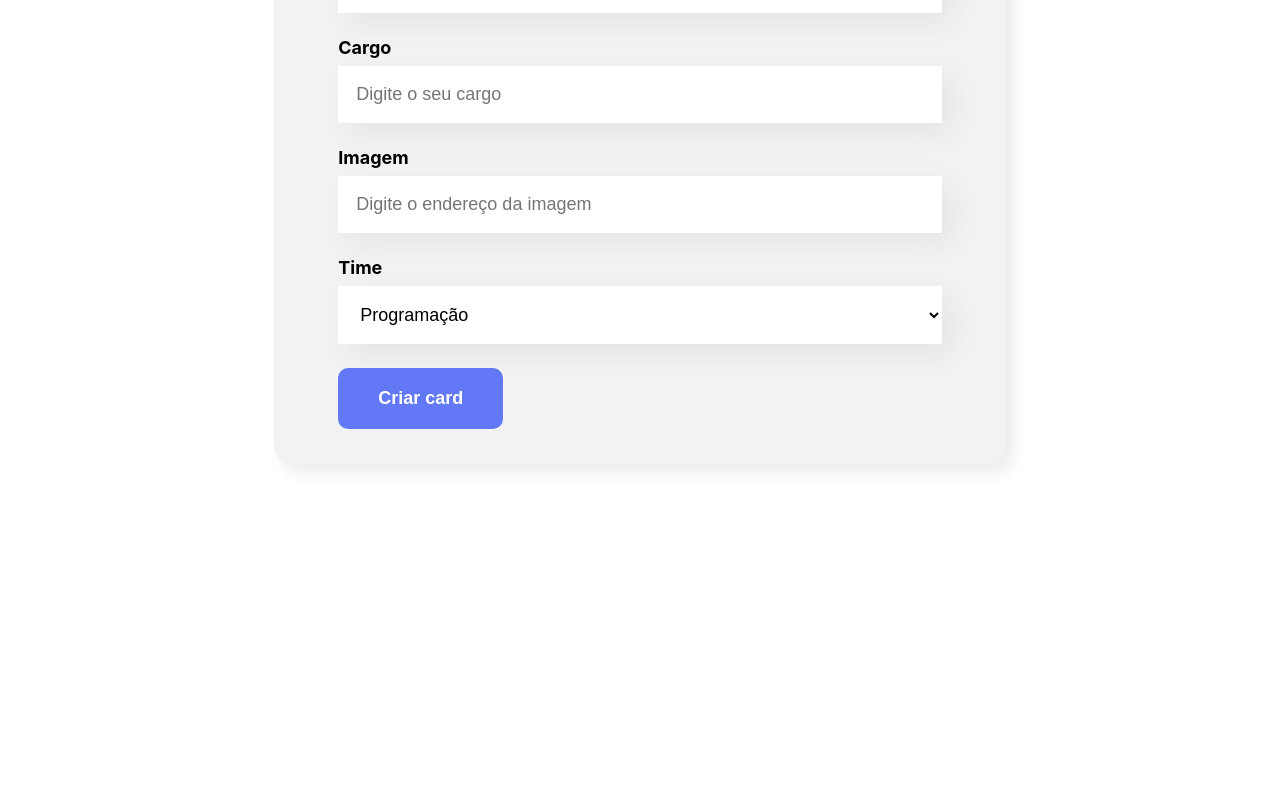
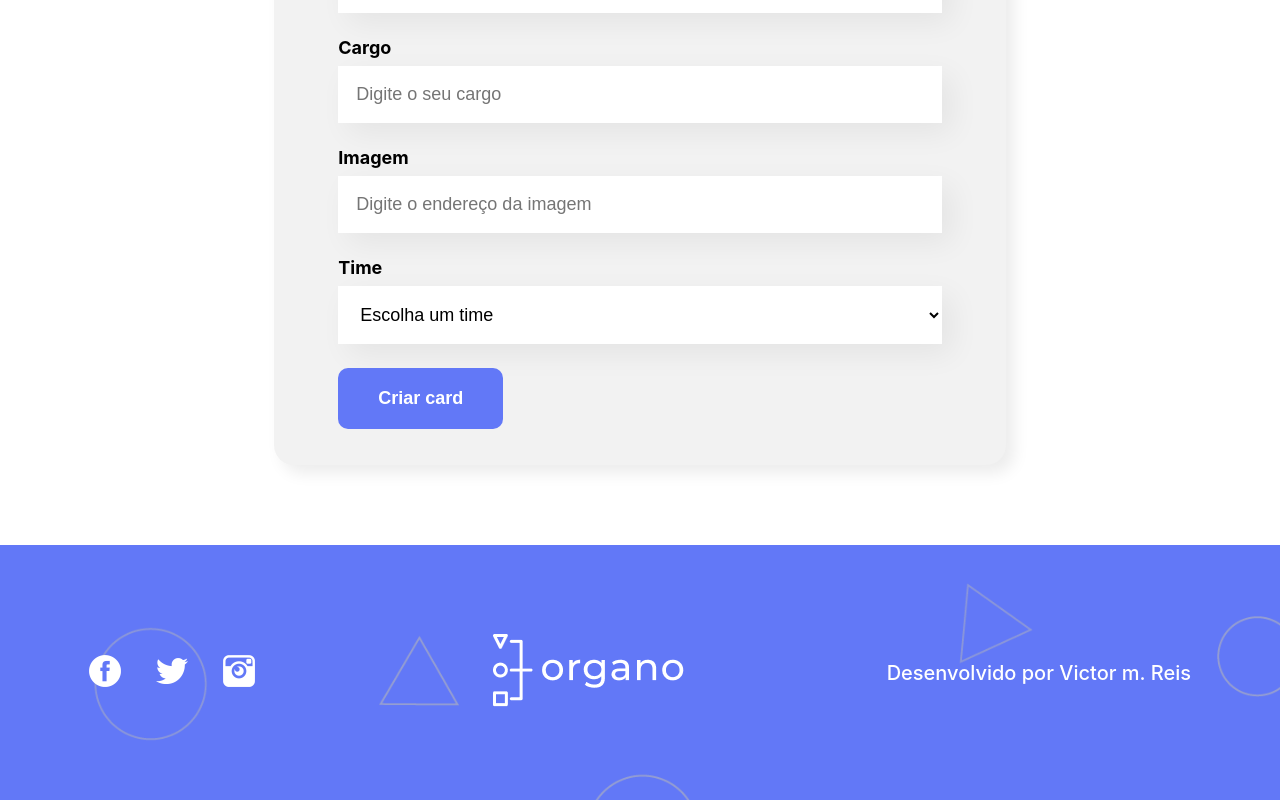
Before and after one commit to victormreis/Organo-react, a React (Create React App) app: page / in a window 1280 px wide. Shown: the part 760-1560 px from the top of the page. Before the commit the page ends 1305 px from the top, so only its background shows below. Built offline with nearby package versions, Linux system fonts and the light colour scheme; the HTML template or start-up script is replaced by a standard one.

Commit message:
feat: final adjustments

```diff
--- a/src/App.jsx
+++ b/src/App.jsx
@@ -2,6 +2,7 @@ import {useState} from "react";
 import Banner from "./components/Banner/Banner";
 import Form from "./components/Form/Form";
 import Team from "./components/Team/Team";
+import Footer from "./components/Footer/Footer";
 
 function App() {
   const teams = [
@@ -63,6 +64,7 @@ function App() {
           employees={employees.filter((employe) => employe.team === team.name)}
         />
       ))}
+      <Footer />
     </div>
   );
 }
--- a/src/components/Card/Card.css
+++ b/src/components/Card/Card.css
@@ -4,7 +4,6 @@
 }
 
 .card .header {
-  background-color:  #F0F0F0;
   border-radius: 10px 10px 0px 0px;
 }
 .card img {
--- a/src/components/Card/Card.jsx
+++ b/src/components/Card/Card.jsx
@@ -1,11 +1,22 @@
+import {useState} from "react";
 import "./Card.css";
 
 const Card = (props) => {
+  const [imageError, setImageError] = useState(false);
+  const userImage = "/imagens/user.png";
+  const imageURL = imageError ? userImage : props.employe.image;
+
+  const handleImageError = () => {
+    setImageError(true);
+  };
   return (
     <div className="card">
-      <div className="header">
+      <div
+        className="header"
+        style={{backgroundColor: props.backgroundColor}}>
         <img
-          src={props.employe.image}
+          src={imageURL}
+          onError={handleImageError}
           alt={`Foto do ${props.employe.name}`}
         />
       </div>
--- a/src/components/DropDonw/DropDonw.jsx
+++ b/src/components/DropDonw/DropDonw.jsx
@@ -5,6 +5,7 @@ const DropDown = (props) => {
     <div className="dropdown">
       <label>{props.label}</label>
       <select onChange={e => props.setInput(e.target.value)} required={props.required} value={props.value}>
+        <option value="" disabled>Escolha um time</option>
         {props.itens.map(item => <option key={item}>{item}</option>)}
         </select>
     </div>
--- /dev/null
+++ b/src/components/Footer/Footer.css
@@ -0,0 +1,21 @@
+.footer_container {
+  background-color: #6278f7;
+  padding: 89px;
+  display: flex;
+  justify-content: space-between;
+  align-items: center;
+  background-image: url('/public/imagens/fundo.png');
+  background-size: cover;
+  background-repeat: no-repeat;
+  background-position: 50px 25px;
+}
+
+.social_media img{
+  margin-right: 35px;
+}
+
+.footer_container div p {
+  color: #fff;
+  font-weight: 500;
+  font-size: 20px;
+}
--- /dev/null
+++ b/src/components/Footer/Footer.jsx
@@ -0,0 +1,21 @@
+import './Footer.css'
+
+const Footer = () => {
+  return (
+    <footer className="footer_container">
+      <div className="social_media">
+        <img src="/imagens/fb.png" alt="" />
+        <img src="/imagens/tw.png" alt="" />
+        <img src="/imagens/ig.png" alt="" />
+      </div>
+      <div>
+        <img src="/imagens/logo.png" alt="" />
+      </div>
+      <div>
+        <p>Desenvolvido por Victor m. Reis</p>
+      </div>
+    </footer>
+   );
+}
+
+export default Footer;
--- a/src/components/Team/Team.jsx
+++ b/src/components/Team/Team.jsx
@@ -10,7 +10,7 @@ const Team = (props) => {
         <h3 style={{borderColor: props.secondaryColor}}>{props.name}</h3>
         <div className="cards">
           {props.employees.map((employe) => (
-            <Card employe={employe} />
+            <Card key={employe.name} employe={employe} backgroundColor={props.secondaryColor} />
           ))}
         </div>
       </section>
```
